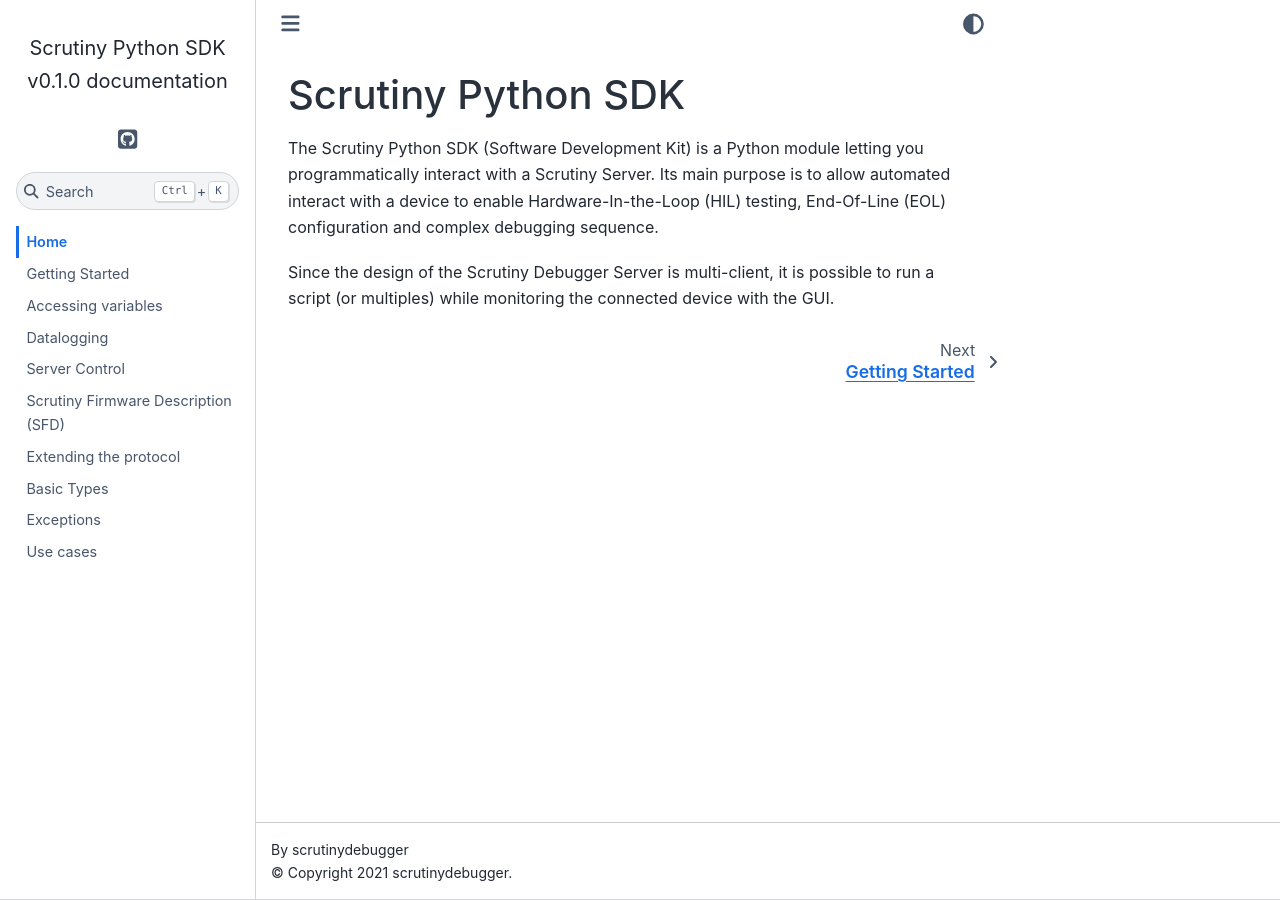
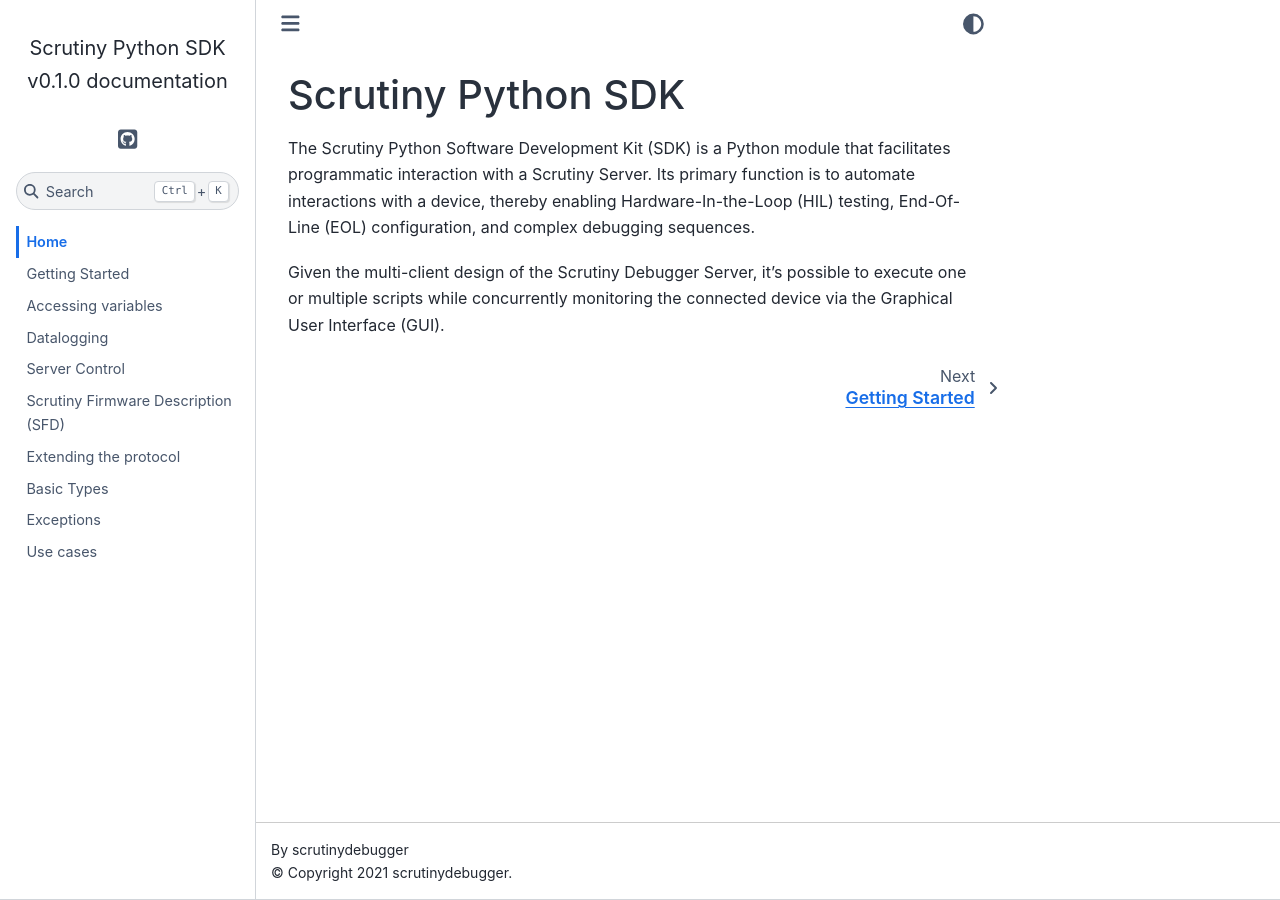
Before and after one commit to scrutinydebugger/scrutiny-python, a Sphinx documentation site: the page built from scrutiny/sdk/docs/source/index.rst, in a window 1280 px wide. Built offline with Sphinx 7.4.7 and the Sphinx Book theme 1.1.4, drawn with Linux system fonts in a browser that asks for light colours.

Commit message:
Formal review

```diff
--- a/scrutiny/sdk/docs/source/index.rst
+++ b/scrutiny/sdk/docs/source/index.rst
@@ -16,7 +16,9 @@ Scrutiny Python SDK
    use_cases
 
 
-The Scrutiny Python SDK (Software Development Kit) is a Python module letting you programmatically interact with a Scrutiny Server. Its main purpose is to allow automated interact with a device to
-enable Hardware-In-the-Loop (HIL) testing, End-Of-Line (EOL) configuration and complex debugging sequence.
+The Scrutiny Python Software Development Kit (SDK) is a Python module that facilitates programmatic interaction with a Scrutiny Server.
+Its primary function is to automate interactions with a device, thereby enabling Hardware-In-the-Loop (HIL) testing, End-Of-Line (EOL)
+configuration, and complex debugging sequences.
 
-Since the design of the Scrutiny Debugger Server is multi-client, it is possible to run a script (or multiples) while monitoring the connected device with the GUI.
+Given the multi-client design of the Scrutiny Debugger Server, it’s possible to execute one or multiple scripts while concurrently
+monitoring the connected device via the Graphical User Interface (GUI).
```
Also changed, not shown: scrutiny/sdk/docs/source/accessing_variables.rst (+34 -23 lines).
